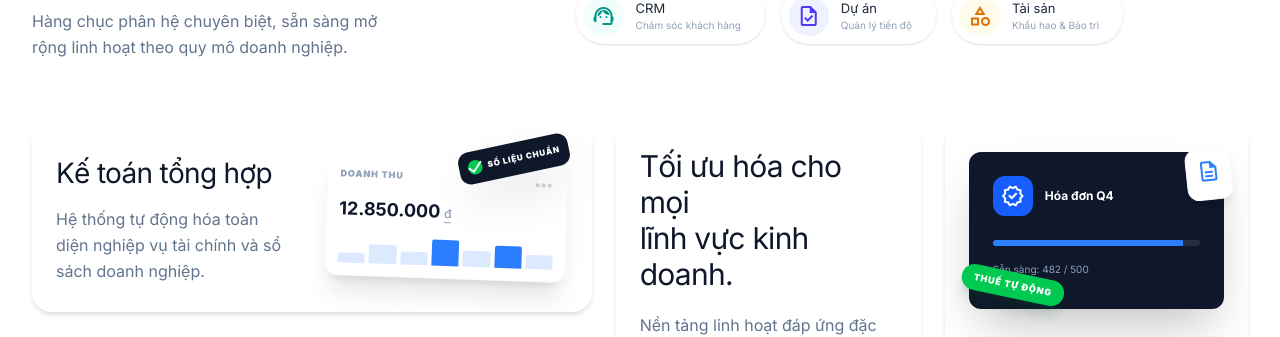
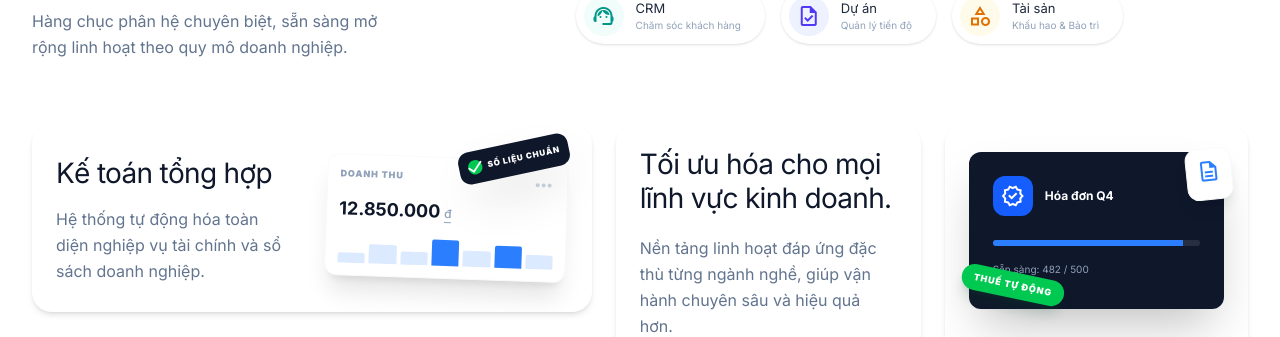
Before and after one commit to binho3399/tabo-erp-web, a React (Vite) app: page / in a window 1280 px wide. Shown: the part 977-1314 px from the top of the page. Built offline with nearby package versions, Linux system fonts and the light colour scheme.

Commit message:
Cập nhật dự án ngày 2026-03-18 22:09:02

```diff
--- a/src/components/home/FeaturesSection.tsx
+++ b/src/components/home/FeaturesSection.tsx
@@ -196,7 +196,7 @@ const FeaturesSection: React.FC = () => {
                     <div className="w-full lg:w-[26%] bg-white rounded-[20px] p-6 flex flex-col h-auto lg:h-[400px] transition-all duration-500 shadow-md hover:shadow-xl hover:-translate-y-1 overflow-hidden relative">
                         <div className="relative z-10 flex flex-col h-full">
                             <div className="mb-6 text-center lg:text-left">
-                                <h3 className="text-2xl lg:text-3xl font-normal text-slate-900 leading-[1.2] tracking-tight mb-5">
+                                <h3 className="text-2xl lg:text-[28px] font-normal text-slate-900 leading-[1.2] tracking-tight mb-5">
                                     Tối ưu hóa cho mọi<br className="hidden lg:block" />lĩnh vực kinh doanh.
                                 </h3>
                                 <p className="text-base text-slate-500 font-normal leading-relaxed">
```
